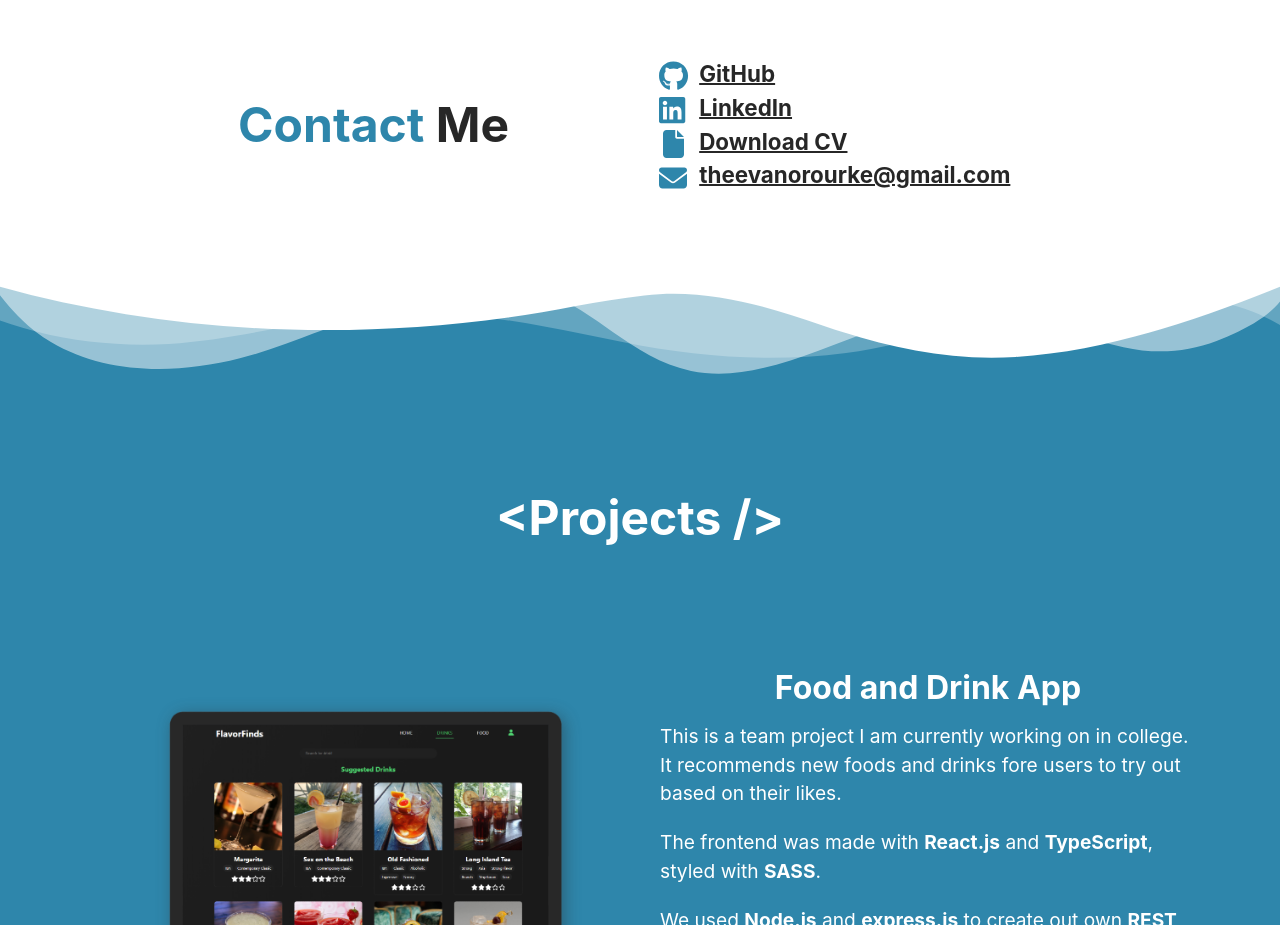
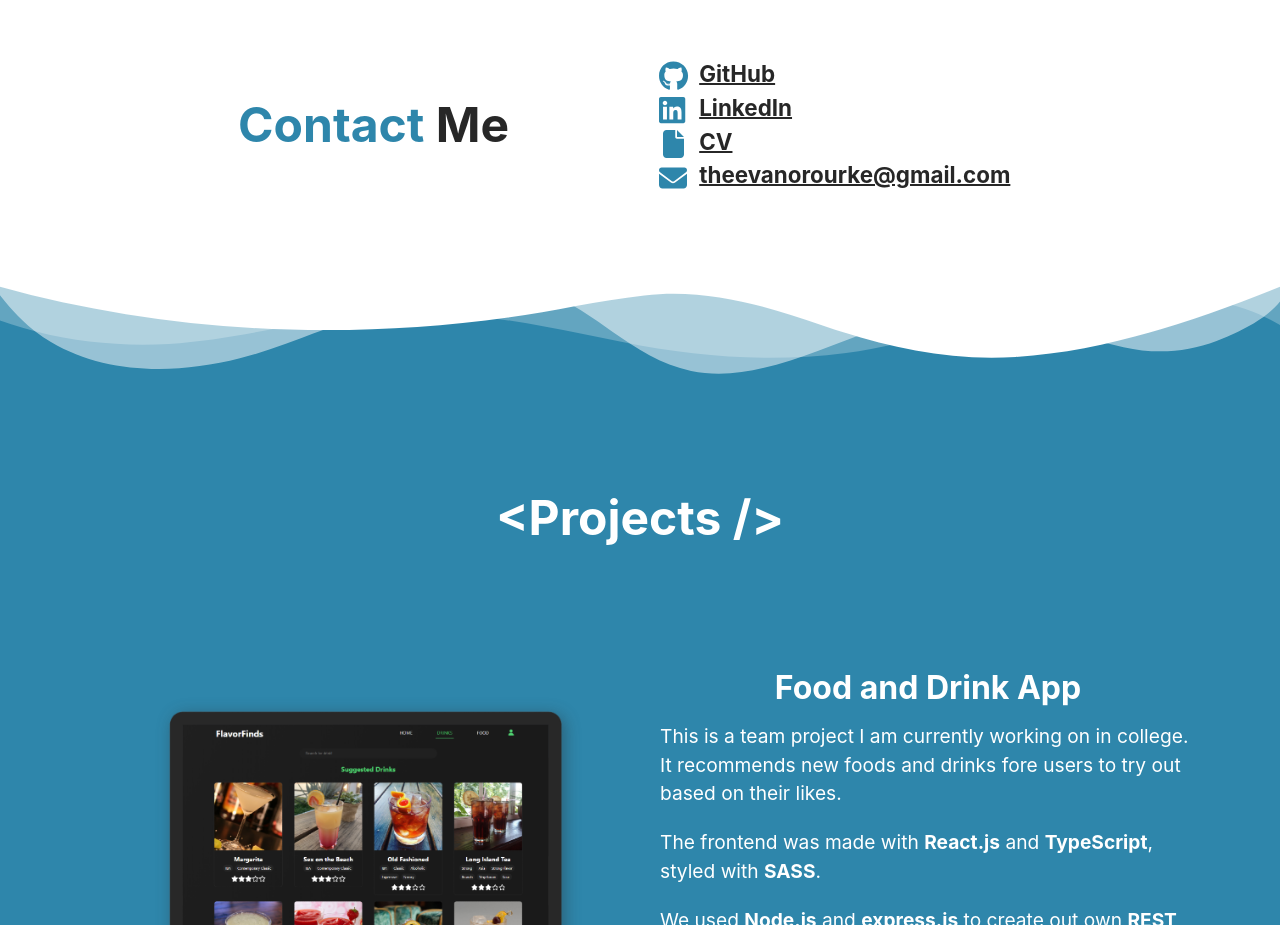
Before and after one commit to Evan-OR/portfolio-2023, a React (Vite) app: page / in a window 1280 px wide. Shown: the part 1700-2625 px from the top of the page. Built offline with nearby package versions, Linux system fonts and the light colour scheme.

Commit message:
updated CV

```diff
--- a/src/components/AboutMe.tsx
+++ b/src/components/AboutMe.tsx
@@ -102,7 +102,7 @@ function AboutMe() {
           <div className={stlye.linkWrapper}>
             <FileIcon styles={{ fill: '#2e86ab', width: '28px', marginRight: '8px', marginLeft: '4px' }} />
             <a target="_blank" className={stlye.link} href={cv}>
-              Download CV
+              CV
             </a>
           </div>
           <div className={stlye.linkWrapper}>
```
Also changed, not shown: 1 other file (tests, documents, lock files or other folders).
